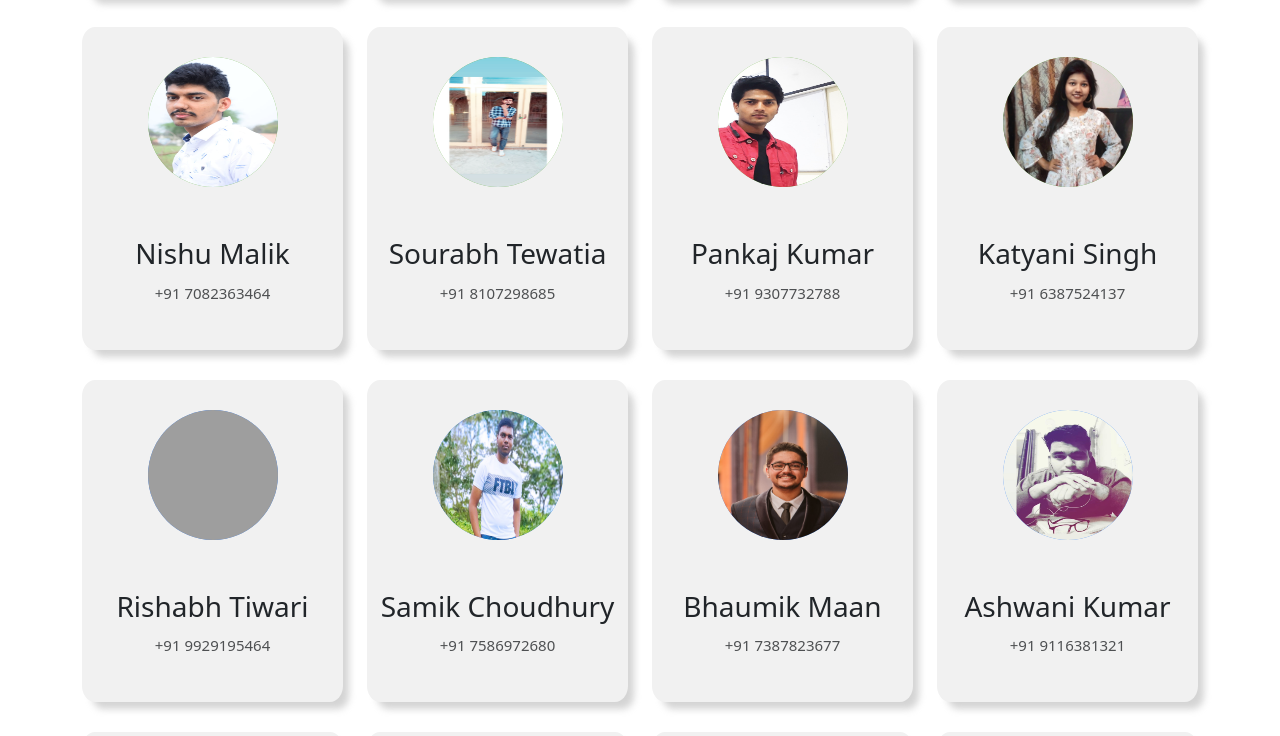
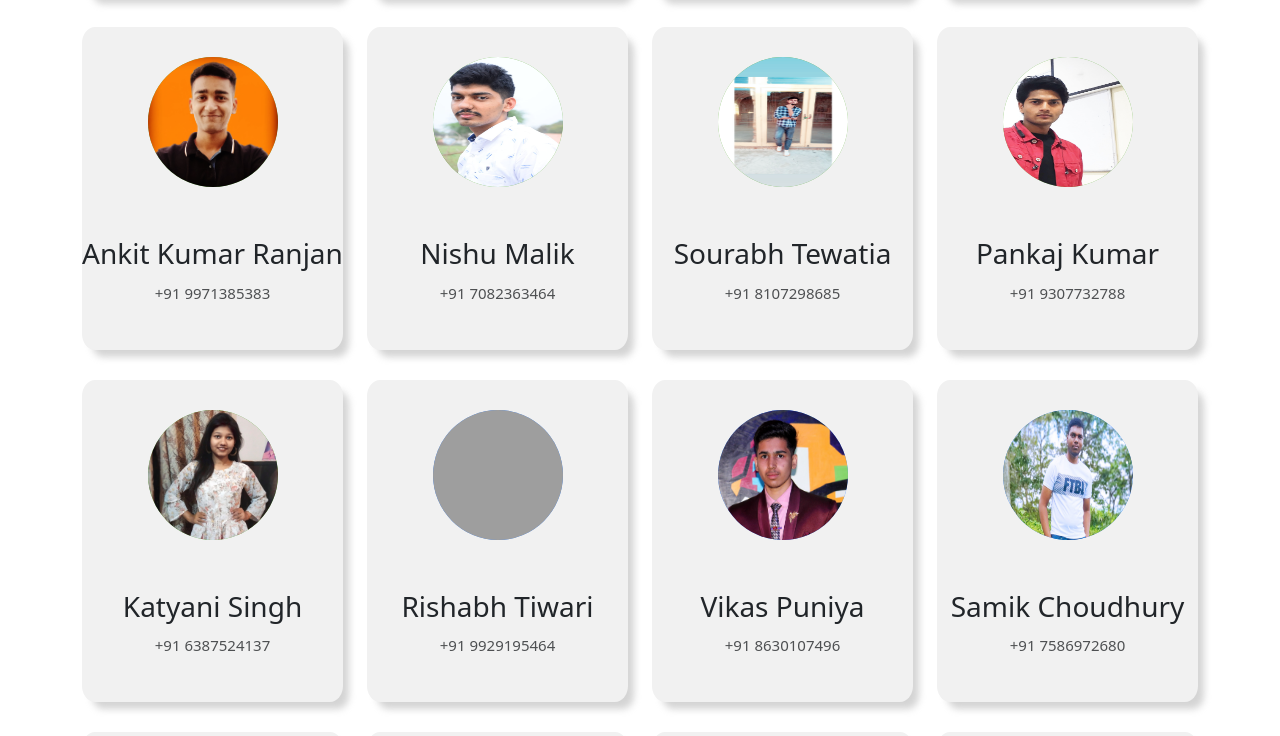
Before and after one commit to nishu-malik/our-team, a plain HTML site: page index.html in a window 1280 px wide. Shown: the part 326-1062 px from the top of the page. Drawn offline with nearby package versions, Linux system fonts and the light colour scheme; grey boxes are pictures that could not be loaded.

Commit message:
team page added

```diff
--- a/index.html
+++ b/index.html
@@ -60,6 +60,20 @@
       <div class="team-content">
         <h3 class="name">P Divya Bharathi</h3>
         <h4 class="number">+91 8087786490</h4>
+      </div>
+
+    </div>
+  </div>
+  <!-- end  -->
+   <!-- start SE -->
+   <div class="col-12 mx-auto col-sm-6 col-md-4 col-lg-3">
+    <div class="our_team">
+      <div class="picture SE">
+        <img class="img-fluid" src="./img/Ankit Kumar Ranjan - Ankit Kumar.jpg">
+      </div>
+      <div class="team-content">
+        <h3 class="name">Ankit Kumar Ranjan</h3>
+        <h4 class="number">+91 9971385383</h4>
       </div>
 
     </div>
@@ -131,7 +145,19 @@
             </div>
           </div>
           <!-- end  -->
-
+<!-- start  -->
+<div class="col-12 mx-auto col-sm-6 col-md-4 col-lg-3">
+  <div class="our_team">
+    <div class="picture FE">
+      <img class="img-fluid" src="./img/Vikas Puniya - vikstar jat.jpg">
+    </div>
+    <div class="team-content">
+      <h3 class="name">Vikas Puniya</h3>
+      <h4 class="number">+91 8630107496</h4>
+    </div>
+  </div>
+</div>
+<!-- end  -->
             <!-- start  -->
   <div class="col-12 mx-auto col-sm-6 col-md-4 col-lg-3">
     <div class="our_team">
```
Also changed, not shown: img/Ankit Kumar Ranjan - Ankit Kumar.jpg (added), img/Vikas Puniya - vikstar jat.jpg (added).
